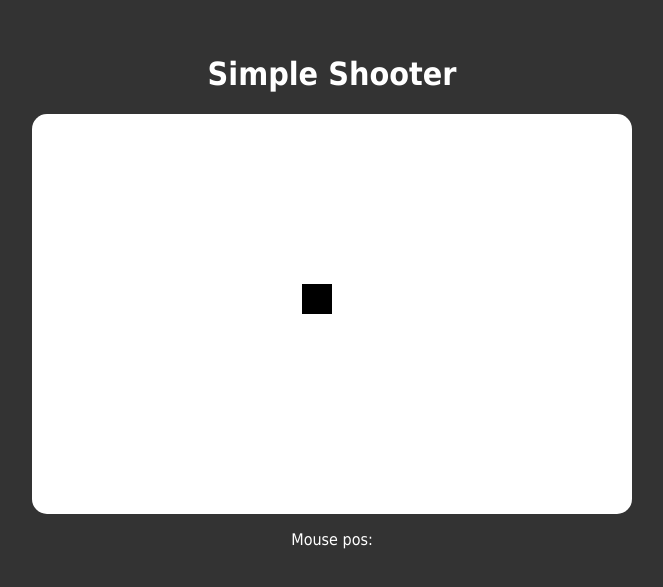
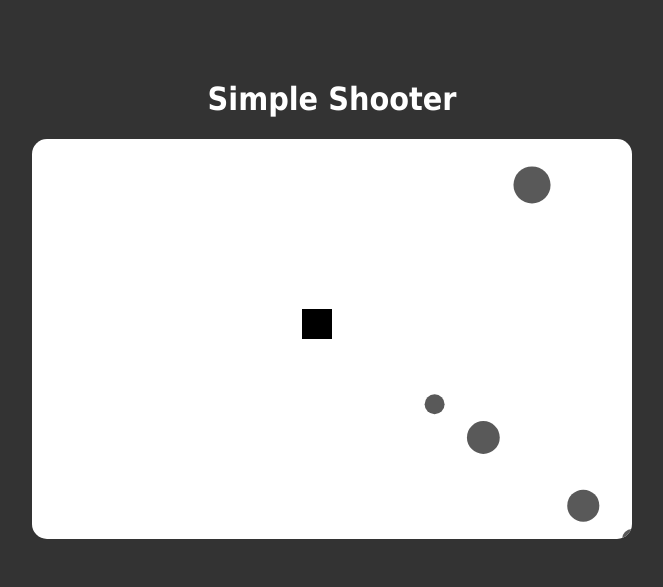
Before and after one commit to ZakariaeDarhi/simpleShooter, a plain HTML site: page index.html in a window 1280 px wide. Shown: the part 101-688 px from the top of the page, without its empty margins (308-971 px from the left). Drawn offline with Linux system fonts and the light colour scheme.

Commit message:
added bullets and enemies

```diff
--- a/index.html
+++ b/index.html
@@ -13,8 +13,9 @@
             align-items: center;
             min-height: 100vh;
             font-family: Tahoma, Geneva, Verdana, sans-serif;
-            color: #fff;
+            color: #ffffff;
             margin: auto;
+            user-select: none;
         }
         #screen{
             background-color: #fff;
@@ -25,9 +26,6 @@
 <body>
     <h1>Simple Shooter</h1>
     <canvas id="screen"></canvas>
-    <p>
-        Mouse pos: <b><span id="mouse-pos"></span></b>
-      </p>
     <script src="index.js"></script>
 </body>
 </html>
--- a/index.js
+++ b/index.js
@@ -1,97 +1,159 @@
 const canvas = document.getElementById('screen');
 const ctx = canvas.getContext('2d');
 
-const mousePosText = document.getElementById('mouse-pos');
-let mousePos = { x: undefined, y: undefined };
-
-window.addEventListener('mousemove', (e) => {
-    if (e.target == canvas) {
-        var rect = e.target.getBoundingClientRect();
-        mousePos = { x: e.clientX - rect.left, y: e.clientY - rect.top };
-        mousePosText.textContent = `(${mousePos.x}, ${mousePos.y})`;
-    }
-
-});
-
-document.addEventListener('keydown', keydown)
-document.addEventListener('keyup', keyup)
-
 canvas.width = 600;
 canvas.height = 400;
-const player = {
-    x: canvas.width / 2 - 30,
-    y: canvas.height / 2 - 30,
-    size: 30,
-    speed: 5,
-    dx: 0,
-    dy: 0
-}
 
-function drawLine() {
-    if (mousePos.x) {
-        ctx.beginPath();
-        ctx.moveTo(player.x + player.size / 2, player.y + player.size / 2)
-        ctx.lineTo(mousePos.x, mousePos.y)
-        ctx.stroke()
+class Player {
+    constructor(x, y, size, speed, dx, dy) {
+        this.x = x
+        this.y = y
+        this.size = size
+        this.speed = speed
+        this.dx = dx
+        this.dy = dy
+    }
+    drawPlayer() {
+        ctx.fillStyle = 'black'
+        ctx.fillRect(this.x, this.y, this.size, this.size);
+    }
+    move() {
+        this.drawPlayer();
+
+        this.x += this.dx;
+        this.y += this.dy;
+
+        this.detectWalls()
+    }
+    detectWalls() {
+        // Left wall
+        if (this.x < 0) {
+            this.x = 0;
+        }
+
+        // Right Wall
+        if (this.x + this.size > canvas.width) {
+            this.x = canvas.width - this.size;
+        }
+
+        // Top wall
+        if (this.y < 0) {
+            this.y = 0;
+        }
+
+        // Bottom Wall
+        if (this.y + this.size > canvas.height) {
+            this.y = canvas.height - this.size;
+        }
+    }
+    dirDown() {
+        this.dy = this.speed
+    }
+    dirUp() {
+        this.dy = -this.speed
+    }
+    dirLeft() {
+        this.dx = -this.speed
+    }
+    dirRight() {
+        this.dx = this.speed
     }
 }
 
-function drawPlayer() {
-    ctx.fillRect(player.x, player.y, player.size, player.size);
+class Bullet {
+    constructor(x, y, radius, speed, velocity) {
+        this.x = x
+        this.y = y
+        this.radius = radius
+        this.speed = speed
+        this.velocity = velocity
+    }
+    drawBullet() {
+        ctx.beginPath();
+        ctx.arc(this.x, this.y, this.radius, 0, Math.PI * 2, false)
+        ctx.fillStyle = 'black'
+        ctx.fill()
+    }
+    move() {
+        this.drawBullet();
+        this.x += this.velocity.x * this.speed;
+        this.y += this.velocity.y * this.speed;
+    }
+
 }
 
-function move() {
-    player.x += player.dx;
-    player.y += player.dy;
+class Enemy {
+    constructor(x, y, radius, speed, color, velocity) {
+        this.x = x
+        this.y = y
+        this.radius = radius
+        this.speed = speed
+        this.color = color
+        this.velocity = velocity
+    }
+    drawEnemy() {
+        ctx.beginPath();
+        ctx.arc(this.x, this.y, this.radius, 0, Math.PI * 2, false)
+        ctx.fillStyle = this.color;
+        ctx.fill()
+    }
+    move() {
+        this.drawEnemy();
+        this.x += this.velocity.x * this.speed;
+        this.y += this.velocity.y * this.speed;
+        this.updateDir()
+    }
+    updateDir() {
+        const angle = Math.atan2(player.y + player.size / 2 - this.y, player.x + player.size / 2 - this.x)
+        const velocity = {
+            x: Math.cos(angle),
+            y: Math.sin(angle)
+        }
+        this.velocity = velocity;
+    }
+
 }
 
-function detectWalls() {
-    // Left wall
-    if (player.x < 0) {
-        player.x = 0;
-    }
+const player = new Player(canvas.width / 2 - 30, canvas.height / 2 - 30, 30, 3, 0, 0)
+const bullets = [];
+const enemies = []
+let id;
 
-    // Right Wall
-    if (player.x + player.size > canvas.width) {
-        player.x = canvas.width - player.size;
-    }
+function spawnEnemies() {
+    id = setInterval(() => {
+        const random = Math.random() * 20
+        const radius = random > 10 ? random : 10;
+        const x = Math.random() < 0.5 ? 0 - radius : canvas.width
+        const y = Math.random() < 0.5 ? 0 - radius : canvas.height
+        const color = '#595959'
 
-    // Top wall
-    if (player.y < 0) {
-        player.y = 0;
-    }
+        const angle = Math.atan2(player.y - player.size / 2 - y, player.x - player.size / 2 - x)
+        const velocity = {
+            x: Math.cos(angle),
+            y: Math.sin(angle)
+        }
 
-    // Bottom Wall
-    if (player.y + player.size > canvas.height) {
-        player.y = canvas.height - player.size;
-    }
+        enemies.push(
+            new Enemy(x, y, radius, 1, color, velocity)
+        )
+        if (enemies.length > 10) {
+            clearInterval(id)
+        }
+    }, 1000)
 }
 
-function dirDown() {
-    player.dy = player.speed
-}
-function dirUp() {
-    player.dy = -player.speed
-}
-function dirLeft() {
-    player.dx = -player.speed
-}
-function dirRight() {
-    player.dx = player.speed
-}
-
-function keydown(e) {
+document.addEventListener('keydown', (e) => {
     if (e.key === "ArrowLeft") {
-        dirLeft();
+        player.dirLeft();
     } else if (e.key === "ArrowRight") {
-        dirRight();
+        player.dirRight();
     } else if (e.key === "ArrowUp") {
-        dirUp();
+        player.dirUp();
     } else if (e.key === "ArrowDown") {
-        dirDown();
+        player.dirDown();
     }
-}
-function keyup(e) {
+})
+document.addEventListener('keyup', (e) => {
     if (
         e.key === "ArrowLeft" ||
         e.key === "ArrowRight" ||
@@ -101,20 +163,43 @@ function keyup(e) {
         player.dx = 0
         player.dy = 0
     }
-}
+})
 
+window.addEventListener('click', (e) => {
+    if (e.target == canvas) {
+        var rect = e.target.getBoundingClientRect();
+        const mousePos = { x: Math.floor(e.clientX - rect.left), y: Math.floor(e.clientY - rect.top) };
+        const angle = Math.atan2(mousePos.y - player.y - player.size / 2, mousePos.x - player.x - player.size / 2)
+        const velocity = {
+            x: Math.cos(angle),
+            y: Math.sin(angle)
+        }
+        bullets.push(
+            new Bullet(
+                player.x + player.size / 2,
+                player.y + player.size / 2,
+                5,
+                5,
+                velocity
+            )
+        )
+    }
 
+});
 
 
 
 function update() {
     ctx.clearRect(0, 0, canvas.width, canvas.height);
-    drawPlayer()
-    drawLine()
-    move();
-    detectWalls()
+    player.move();
+    bullets.forEach((bullet) => {
+        bullet.move();
+    })
+    enemies.forEach((enemie) => {
+        enemie.move();
+    })
     requestAnimationFrame(update)
 }
 
-
+spawnEnemies()
 update()
```
